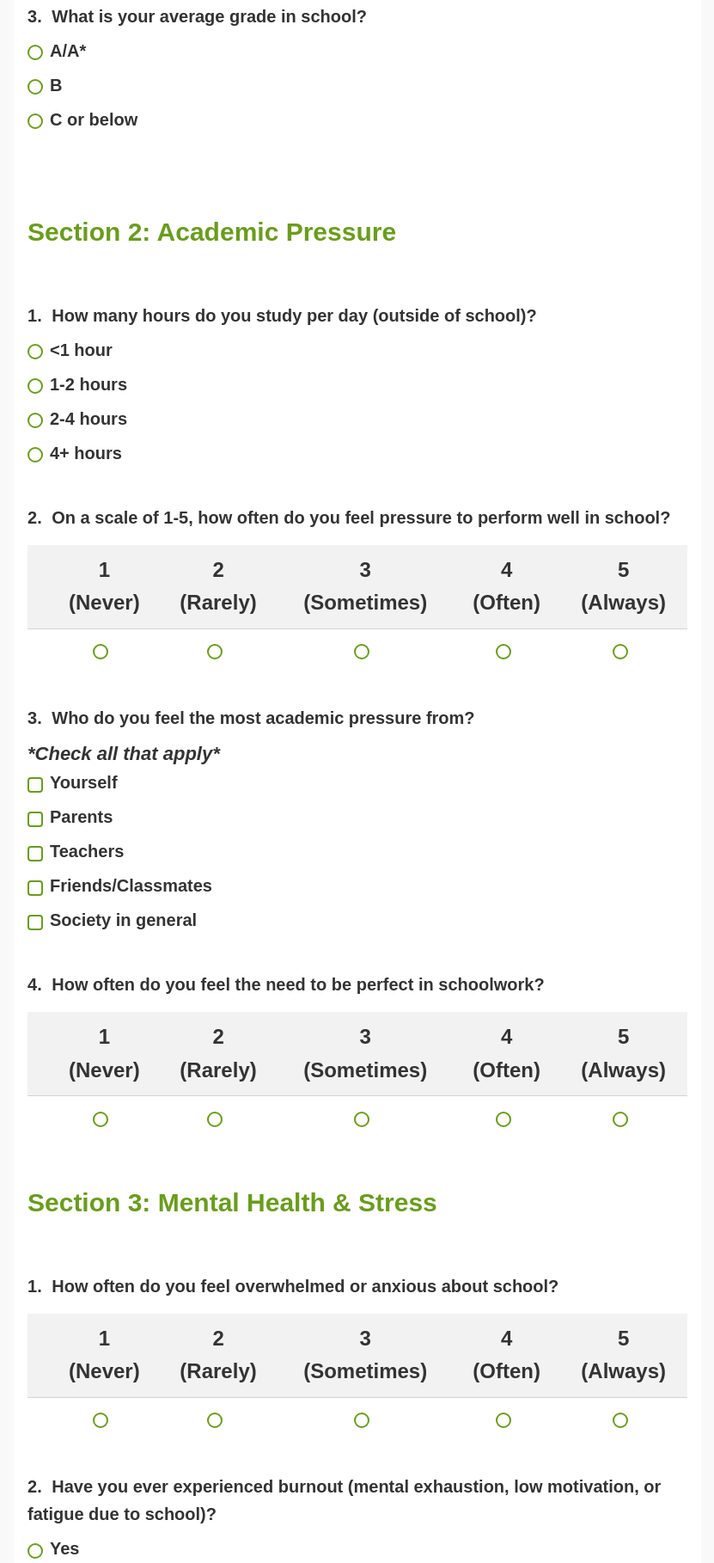
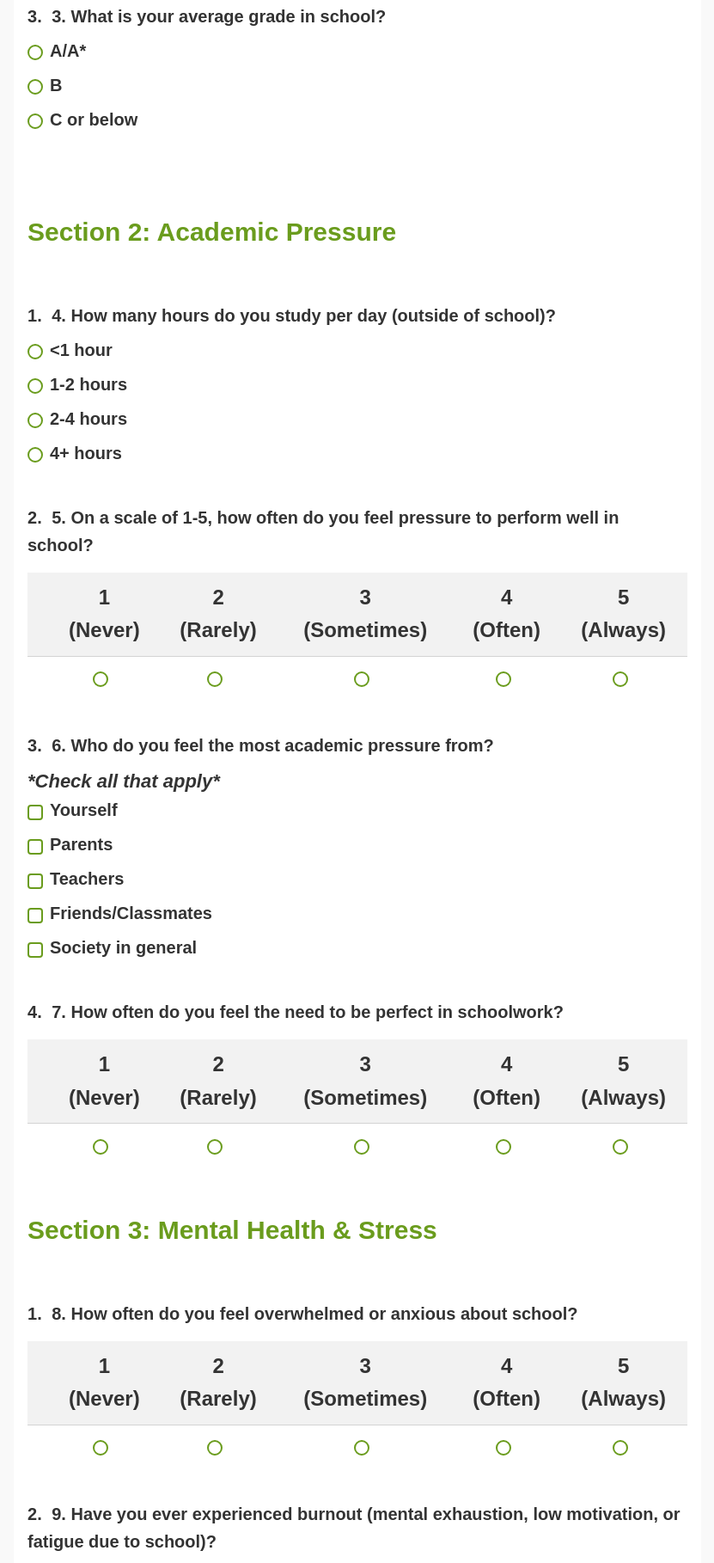
Before and after one commit to BeHoneyBee/Driven-or-Drained, a plain HTML site: page index.html in a window 1280 px wide. Shown: the part 982-2800 px from the top of the page at 86% size, without its empty margins (224-1055 px from the left). Drawn offline with Linux system fonts and the light colour scheme; some packages are replaced by stand-ins of ours; a script that the page names is missing.

Commit message:
Update index.html

```diff
--- a/index.html
+++ b/index.html
@@ -35,14 +35,14 @@
           <input type="text" name="grade_level" width="200">
         <br>
         <div>
-        <li data-question="high_performing">Do you consider yourself a high performing student?</li>
+        <li data-question="high_performing">2. Do you consider yourself a high performing student?</li>
         </div>
           <label><input type="radio" name="high_performing" value="Yes"> Yes</label><br>
           <label><input type="radio" name="high_performing" value="No"> No</label><br>
           <label><input type="radio" name="high_performing" value="Not sure"> Not sure</label><br>
         <br>
         <div>
-        <li data-question="average_grade">What is your average grade in school?</li>
+        <li data-question="average_grade">3. What is your average grade in school?</li>
         </div>
           <label><input type="radio" name="average_grade" value="A/A*"> A/A*</label><br>
           <label><input type="radio" name="average_grade" value="B"> B</label><br>
@@ -55,7 +55,7 @@
       </header>
       <section>
         <div>
-        <li data-question="study_hours">How many hours do you study per day (outside of school)?</li>
+        <li data-question="study_hours">4. How many hours do you study per day (outside of school)?</li>
         </div>
           <label><input type="radio" name="study_hours" value="1 hour"> <1 hour</label><br>
           <label><input type="radio" name="study_hours" value="1-2 hours"> 1-2 hours</label><br>
@@ -63,7 +63,7 @@
           <label><input type="radio" name="study_hours" value="4+ hours"> 4+ hours</label><br>
         <br>
         <div>
-        <li data-question="pressure_level">On a scale of 1-5, how often do you feel pressure to perform well in school?</li>
+        <li data-question="pressure_level">5. On a scale of 1-5, how often do you feel pressure to perform well in school?</li>
         </div>
         <table>
           <tr>
@@ -85,7 +85,7 @@
         </table>
         <br>
         <div>
-        <li data-question="pressure_source">Who do you feel the most academic pressure from?</li>
+        <li data-question="pressure_source">6. Who do you feel the most academic pressure from?</li>
         </div>
         <em>*Check all that apply*</em>
         <br>
@@ -96,7 +96,7 @@
           <label><input type="checkbox" name="pressure_source" value="Society in general"> Society in general</label><br>
         <br>
         <div>
-        <li data-question="perfection">How often do you feel the need to be perfect in schoolwork?</li>
+        <li data-question="perfection">7. How often do you feel the need to be perfect in schoolwork?</li>
         </div>
         <table>
             <tr>
@@ -123,7 +123,7 @@
         </header>
         <section>
         <div>
-           <li data-question="overwhelmed">How often do you feel overwhelmed or anxious about school?</li>
+           <li data-question="overwhelmed">8. How often do you feel overwhelmed or anxious about school?</li>
         </div>
            <table>
             <tr>
@@ -145,14 +145,14 @@
           </table>
           <br>
         <div>
-          <li data-question="burnout">Have you ever experienced burnout (mental exhaustion, low motivation, or fatigue due to school)?</li>
+          <li data-question="burnout">9. Have you ever experienced burnout (mental exhaustion, low motivation, or fatigue due to school)?</li>
         </div>
             <label><input type="radio" name="burnout" value="Yes"> Yes</label><br>
             <label><input type="radio" name="burnout" value="No"> No</label><br>
             <label><input type="radio" name="burnout" value="Not sure"> Not sure</label><br>
           <br>
         <div>
-          <li data-question="mhealth">How would you describe your current mental health?</li>
+          <li data-question="mhealth">10. How would you describe your current mental health?</li>
         </div>
           <table>
             <tr>
@@ -181,7 +181,7 @@
           <section>
           <br>
           <div>
-          <li data-question="motivation">What motivates you the most to perform well academically?</li>
+          <li data-question="motivation">11. What motivates you the most to perform well academically?</li>
           </div>
           <em>*Check all that apply*</em>
           <br>
@@ -192,7 +192,7 @@
             <label><input type="checkbox" name="motivation" value="Competition with Others"> Competition with others</label><br>
           <br>
           <div>
-          <li>How often do you use the following to manage stress?</li>
+          <li>12. How often do you use the following to manage stress?</li>
           </div>
           <ul>
            <li data-question="ex">Exercise:</li>
```
